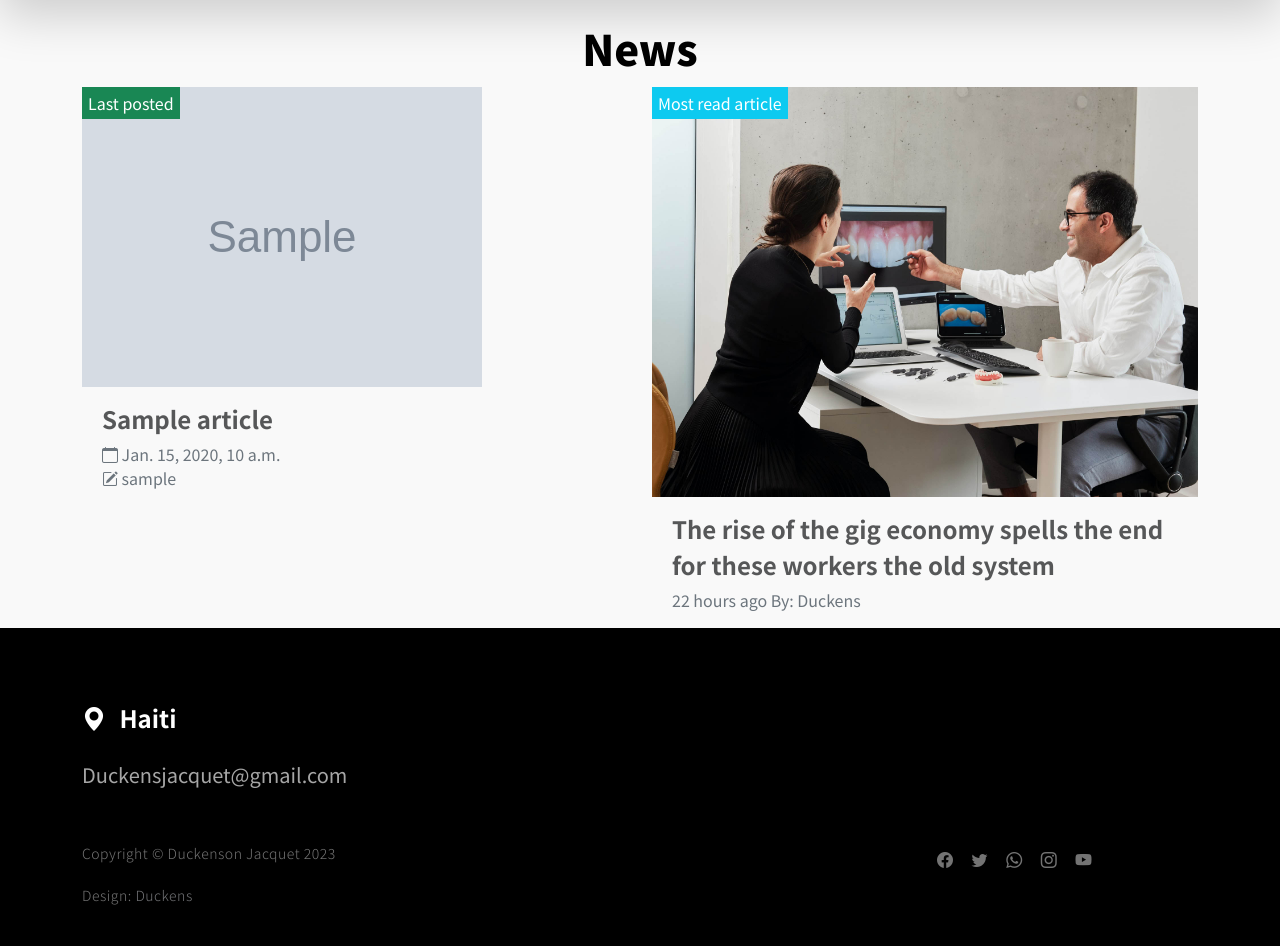
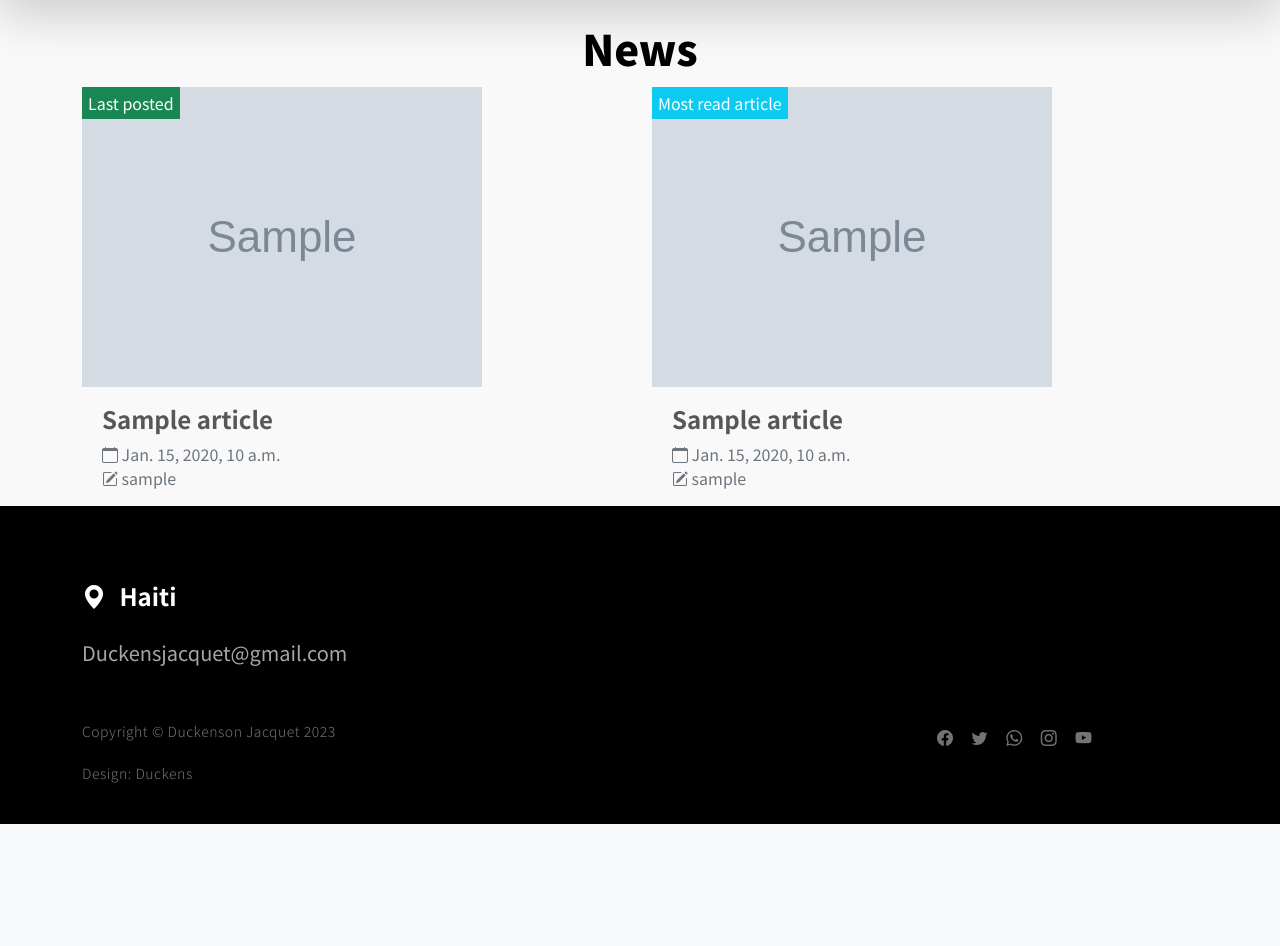
Before and after one commit to Duckens123/duckenstech, a Django app: page / in a window 1280 px wide. Shown: the part 106-1052 px from the top of the page. After the commit the page ends 930 px from the top, so only its background shows below. Run offline with Django 4.2, Linux system fonts and the light colour scheme; tables that the repository leaves empty hold one stand-in row (values such as "Sample post"); grey boxes marked "Sample" are stand-in pictures; some libraries are stand-ins or nearby versions.

Commit message:
update article

```diff
--- a/articles/templates/articles/display_article.html
+++ b/articles/templates/articles/display_article.html
@@ -1,5 +1,5 @@
 {% extends 'articles/root.html' %} {% block body %} {% if article %}
-<section class="hero" id="hero">
+<section class="hero section-padding" id="hero">
   <div class="heroText">
     <h3
       class="news-detail-title text-white mt-lg-5 mb-lg-4"
--- a/articles/templates/articles/last_article.html
+++ b/articles/templates/articles/last_article.html
@@ -17,7 +17,7 @@
 
       <div class="news-text-info">
         <h5 class="news-title">
-          <a href="news-detail.html" class="news-title-link"
+          <a href="{% url 'display_article' lastarticle.pk %}" class="news-title-link"
             >{{ lastarticle.title }}</a
           >
         </h5>
--- a/articles/templates/articles/most_read_article.html
+++ b/articles/templates/articles/most_read_article.html
@@ -1,12 +1,13 @@
 {% load static %}
+{% if most_read %}
 <div class="col-lg-6 col-12 mb-5 mb-lg-0">
     <div class="news-thumb" data-aos="fade-up">
       <a
-        href="news-detail.html"
+        href="{% url 'display_article' most_read.pk %}"
         class="news-image-hover news-image-hover-warning"
       >
         <img
-          src="{% static 'articles/images/news/caroline-lm-uqveD8dYPUM-unsplash.jpg' %}"
+          src="{{most_read.imagethumbnail.url}}"
           class="img-fluid large-news-image news-image"
           alt=""
         />
@@ -16,14 +17,14 @@
 
       <div class="news-text-info">
         <h5 class="news-title">
-          <a href="news-detail.html" class="news-title-link"
-            >The rise of the gig economy spells the end for these
-            workers the old system</a
+          <a href="{% url 'display_article' most_read.pk %}" class="news-title-link"
+            >{{most_read.title}}</a
           >
         </h5>
 
-        <span class="text-muted">22 hours ago</span>
-        <span class="text-muted">By: Duckens</span>
+        <span class="text-muted bi bi-calendar"> {{most_read.datepublished}}</span></br>
+        <span class="text-muted bi bi-pencil-square"> {{most_read.publishedby}}</span>
       </div>
     </div>
   </div>
+{% endif %}
--- a/articles/templates/articles/nav.html
+++ b/articles/templates/articles/nav.html
@@ -20,11 +20,11 @@
       <div class="collapse navbar-collapse" id="navbarNav">
         <ul class="navbar-nav mx-auto">
           <li class="nav-item active">
-            <a class="nav-link" href="#hero">Home</a>
+            <a class="nav-link" href="/">Home</a>
           </li>
 
           <li class="nav-item">
-            <a class="nav-link" href="#about">Obout us</a>
+            <a class="nav-link" href="/#about">Obout us</a>
           </li>
 
           <li class="nav-item">
--- a/articles/views.py
+++ b/articles/views.py
@@ -5,7 +5,8 @@
 # Create your views here.
 def Index(request):
     lastarticle=Article.objects.all().order_by("-id")[0]
-    context={'lastarticle': lastarticle}
+    most_read=Article.objects.all().order_by("-nb_views")[0]
+    context={'lastarticle': lastarticle,'most_read': most_read}
     return render(request, 'articles/index.html',context)
 
 
```
Also changed, not shown: 1 other file.
